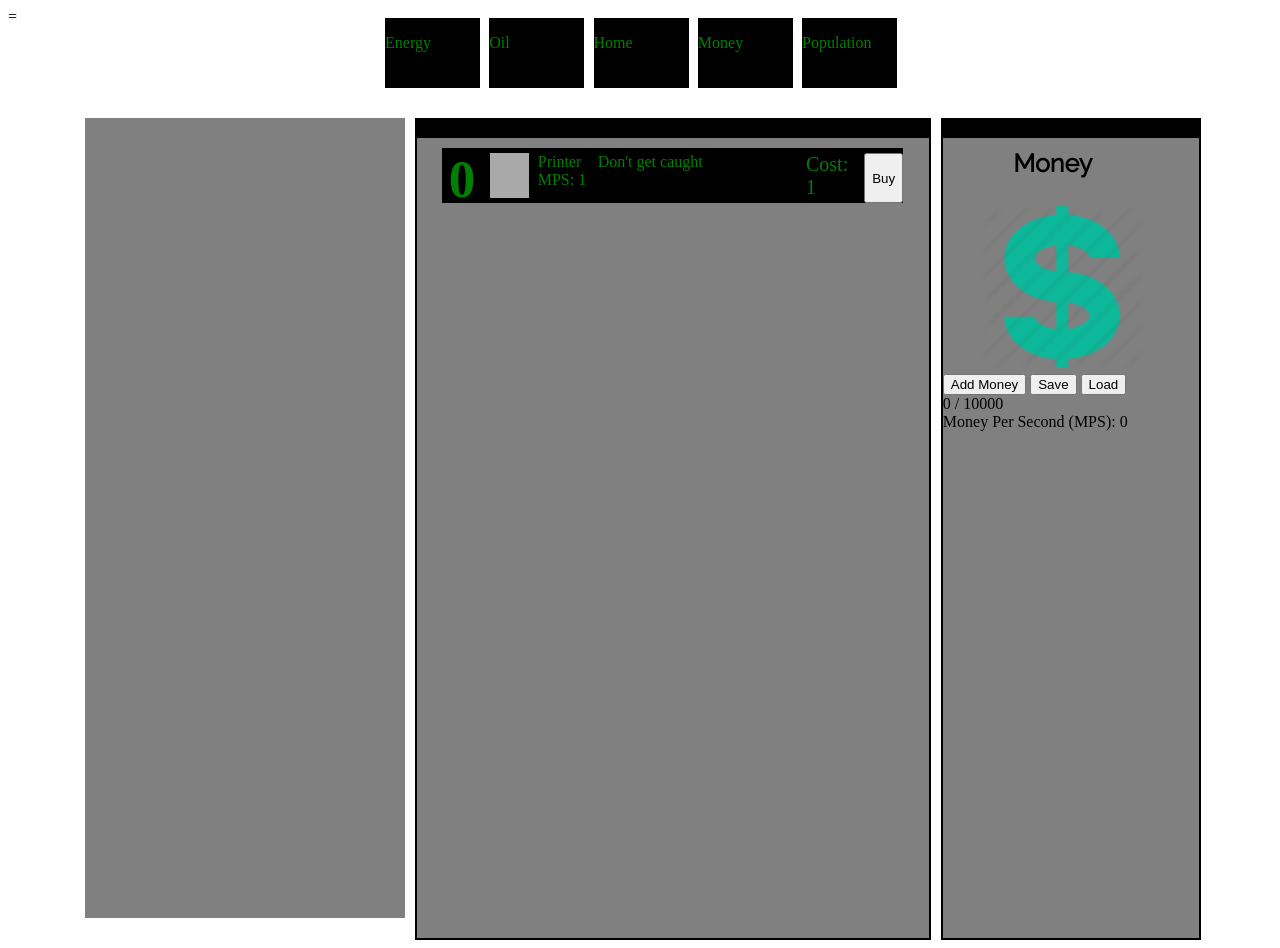
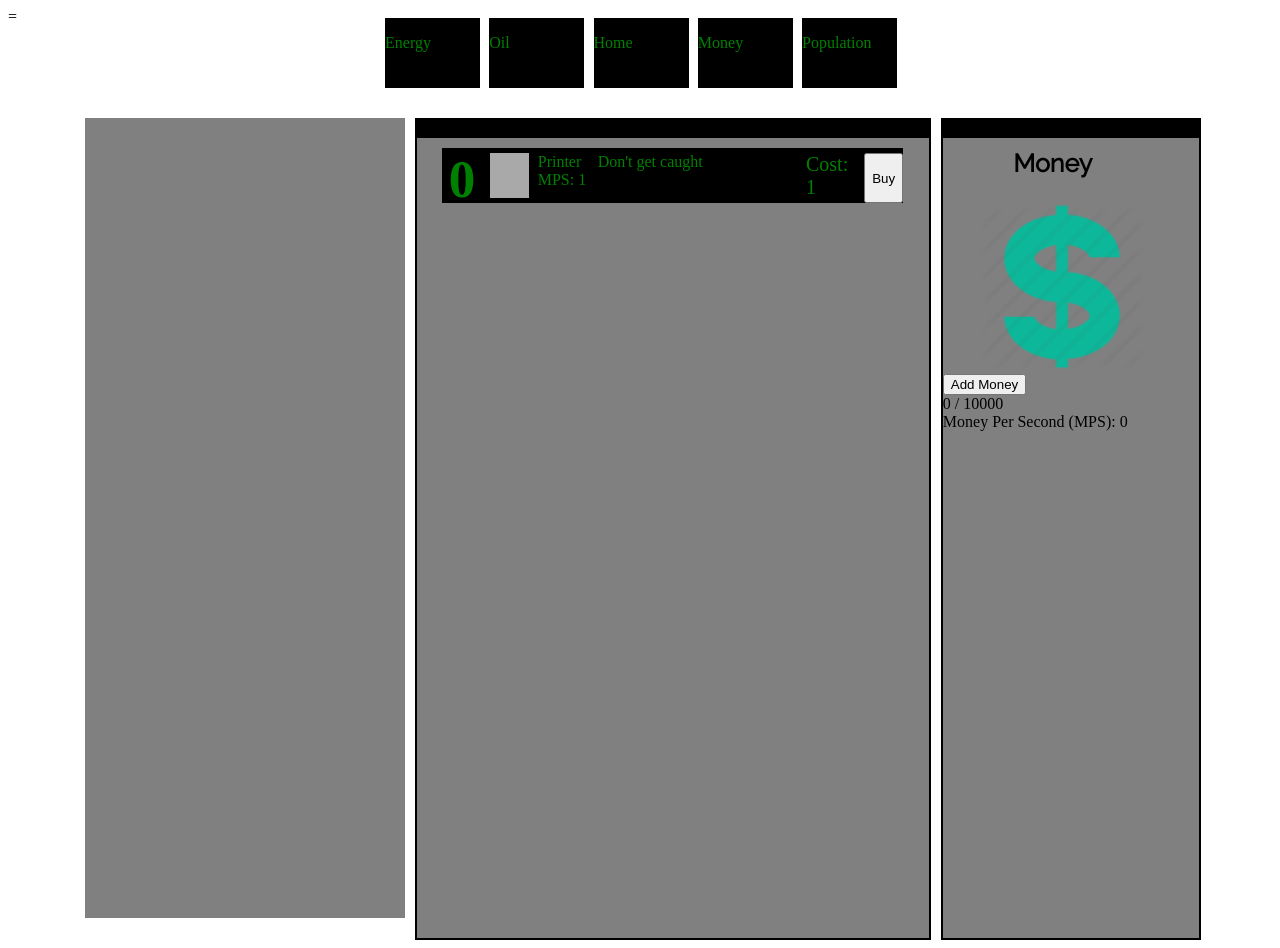
Before and after one commit to Melbourneandrew/CookieClickerClone, a website: page index.html at #!/money in a window 1280 px wide. Shown: the top 948 px of the page. Drawn offline with nearby package versions, Linux system fonts and the light colour scheme; some packages are replaced by stand-ins of ours.

Commit message:
remove save and load buttons

```diff
--- a/html/MoneyClickerPage.html
+++ b/html/MoneyClickerPage.html
@@ -35,8 +35,6 @@
             <div class="clickable">
                 <img id="EnergyClicker" src="images/money-icon.png">
                 <button ng-click="addMoney()">Add Money</button>
-                <button ng-click="save()">Save</button>
-                <button ng-click="load()">Load</button>
             </div>
             <div class="EnergyCount">
                 {{$root.Progress.Money}} / {{$root.Progress.MaxMoney}}
```
